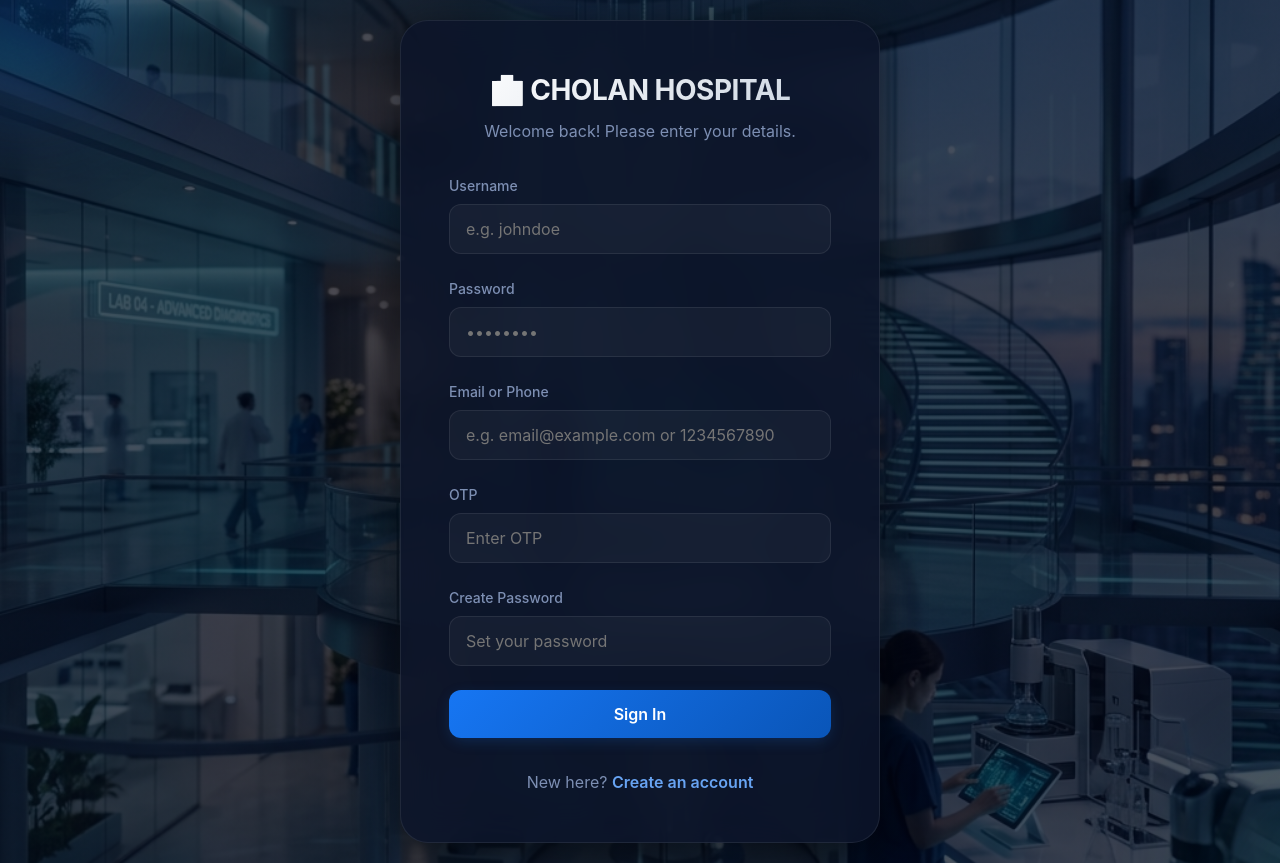
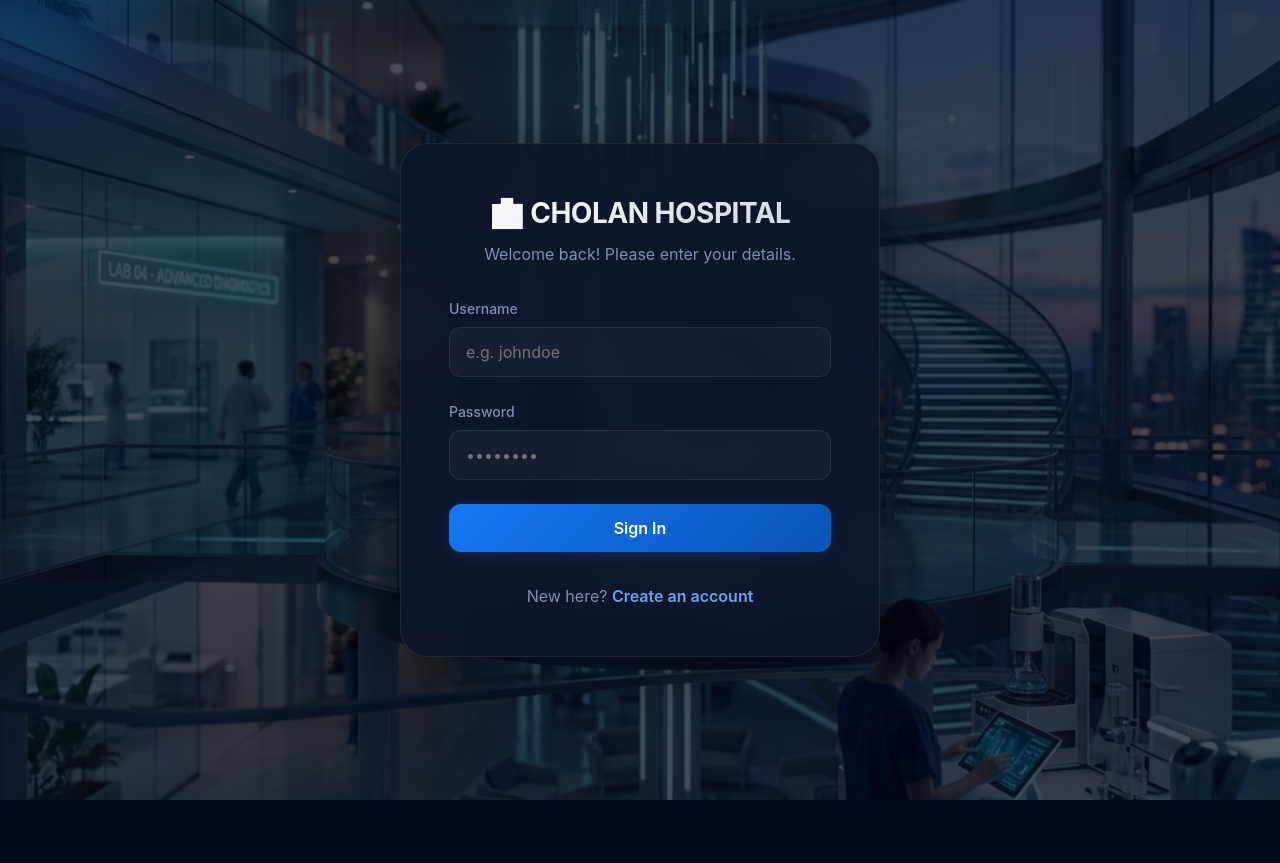
Before and after one commit to Ryogesh20005/HMS, a React (Create React App) app in the folder hospital_frontend/: page /login in a window 1280 px wide. After the commit the page ends 800 px from the top, so only its background shows below. Built offline with nearby package versions, Linux system fonts and the light colour scheme; no server answers.

Commit message:
Revert "feat: add patient login with email/phone, OTP, password creation"
This reverts commit 58cf9dbd88ee1ac483e7c4a3d4120c901643f198.

```diff
--- a/hospital_frontend/src/pages/Login.js
+++ b/hospital_frontend/src/pages/Login.js
@@ -5,9 +5,6 @@ import '../styles/auth.css';
 const Login = () => {
     const navigate = useNavigate();
     const [formData, setFormData] = useState({ username: '', password: '' });
-    const [emailOrPhone, setEmailOrPhone] = useState('');
-    const [otp, setOtp] = useState('');
-    const [newPassword, setNewPassword] = useState('');
     const [error, setError] = useState('');
     const [loading, setLoading] = useState(false);
 
@@ -21,8 +18,7 @@ const Login = () => {
         setError('');
 
         try {
-        const loginData = { username: formData.username, password: formData.password };
-        const response = await authService.login(loginData);
+            const response = await authService.login(formData);
             localStorage.setItem('access_token', response.data.access);
             localStorage.setItem('refresh_token', response.data.refresh);
             localStorage.setItem('user', JSON.stringify(response.data.user));
@@ -34,20 +30,6 @@ const Login = () => {
                 navigate('/admin/dashboard');
             } else if (role === 'doctor') {
                 navigate('/doctor/dashboard');
-            } else if (role === 'patient') {
-                // Patient role: verify email/phone, OTP, and set password
-                try {
-                    await api.post('/patient-login/', {
-                        emailOrPhone: emailOrPhone,
-                        otp: otp,
-                        password: newPassword,
-                    });
-                    // After successful verification, navigate to patient dashboard
-                    navigate('/patient/dashboard');
-                } catch (patientErr) {
-                    const patientErrorMsg = patientErr.response?.data?.detail || 'Patient verification failed.';
-                    setError(patientErrorMsg);
-                }
             } else {
                 navigate('/patient/dashboard');
             }
@@ -97,42 +79,6 @@ const Login = () => {
                             autoComplete="current-password"
                         />
                     </div>
-        <div className="form-group">
-            <label htmlFor="emailOrPhone">Email or Phone</label>
-            <input
-                type="text"
-                id="emailOrPhone"
-                name="emailOrPhone"
-                value={emailOrPhone}
-                onChange={(e) => setEmailOrPhone(e.target.value)}
-                required
-                placeholder="e.g. email@example.com or 1234567890"
-            />
-        </div>
-        <div className="form-group">
-            <label htmlFor="otp">OTP</label>
-            <input
-                type="text"
-                id="otp"
-                name="otp"
-                value={otp}
-                onChange={(e) => setOtp(e.target.value)}
-                required
-                placeholder="Enter OTP"
-            />
-        </div>
-        <div className="form-group">
-            <label htmlFor="newPassword">Create Password</label>
-            <input
-                type="password"
-                id="newPassword"
-                name="newPassword"
-                value={newPassword}
-                onChange={(e) => setNewPassword(e.target.value)}
-                required
-                placeholder="Set your password"
-            />
-        </div>
 
                     <button type="submit" disabled={loading} className="btn btn-primary">
                         {loading ? 'Authenticating...' : 'Sign In'}
```
Lines whose indentation alone changed are shown as unchanged.
